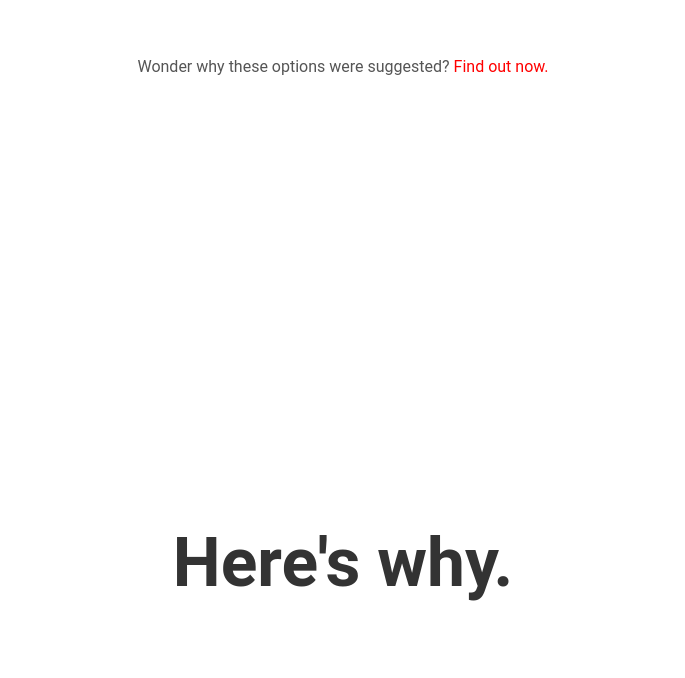
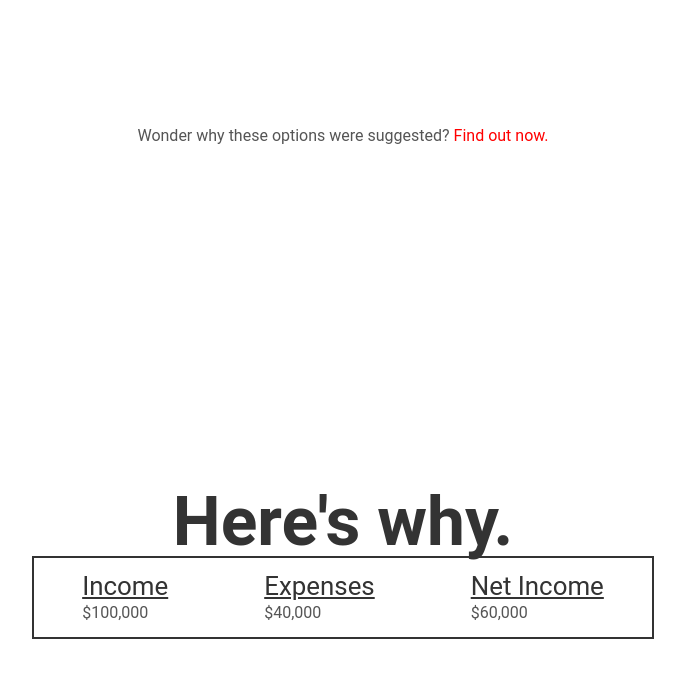
Before and after one commit to timotius02/mortgage-freeman, a plain HTML site: page pages/suggestions.html in a window 1280 px wide. Shown: the part 636-1314 px from the top of the page, without its empty margins (297-982 px from the left). Drawn offline with Linux system fonts and the light colour scheme.

Commit message:
added chart 3

```diff
--- a/pages/suggestions.html
+++ b/pages/suggestions.html
@@ -16,13 +16,27 @@
         <li><h5>Option 2: $2</h5></li>
         <li><h5>Option 3: $1</h5></li>
       </div>
-    </div>
-    <div class="suggestions__footer">
-      <p>Wonder why these options were suggested? <span class="suggestions__footer-link"><a href="#suggestions__charts">Find out now.</a></span></p>
+      <div class="suggestions__footer">
+        <p>Wonder why these options were suggested? <span class="suggestions__footer-link"><a href="#suggestions__charts">Find out now.</a></span></p>
+      </div>
     </div>
   </section>
   <section id="charts">
     <h2>Here's why.</h2>
+    <div class="chart-three">
+      <div class="chart-three__income">
+        <h4>Income</h4>
+        <p>$100,000</p>
+      </div>
+      <div class="chart-three__expenses">
+        <h4>Expenses</h4>
+        <p>$40,000</p>
+      </div>
+      <div class="chart-three__net-income">
+        <h4>Net Income</h4>
+        <p>$60,000</p>
+      </div>
+    </div>
     </div>
   </section>
 
--- a/stylesheets/_positioning.sass
+++ b/stylesheets/_positioning.sass
@@ -29,16 +29,32 @@
     width: 200px
 
 #suggestions
+  position: relative
   .suggestions__list
     font-size: 1.3em
     margin-top: 30px
     li
       margin-top: 5px
   .suggestions__footer
-    position: relative
-    top: 190px
+    bottom: 20px
+    left: 50%
+    position: absolute
+    transform: translateX(-50%)
     a
       color: red
       text-decoration: none
       &:hover
         text-decoration: underline
+
+#charts
+  .chart-three
+    border: 2px solid $black
+    div[class^="chart-three__"]
+      float: left
+      padding: 1em 3em
+      h4
+        text-decoration: underline
+      p
+        margin-top: 5px
+      @media only screen and (max-width: 700px)
+        float: none
```
Also changed, not shown: main.css, 1 other file.
